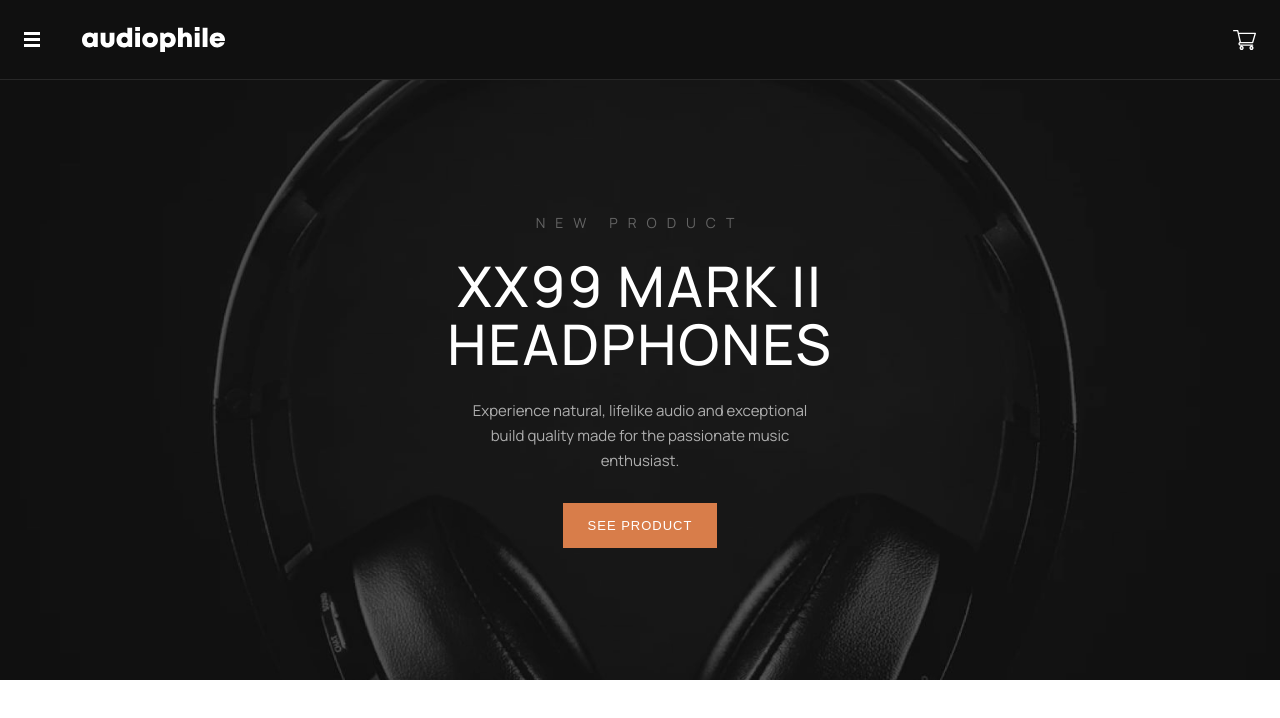
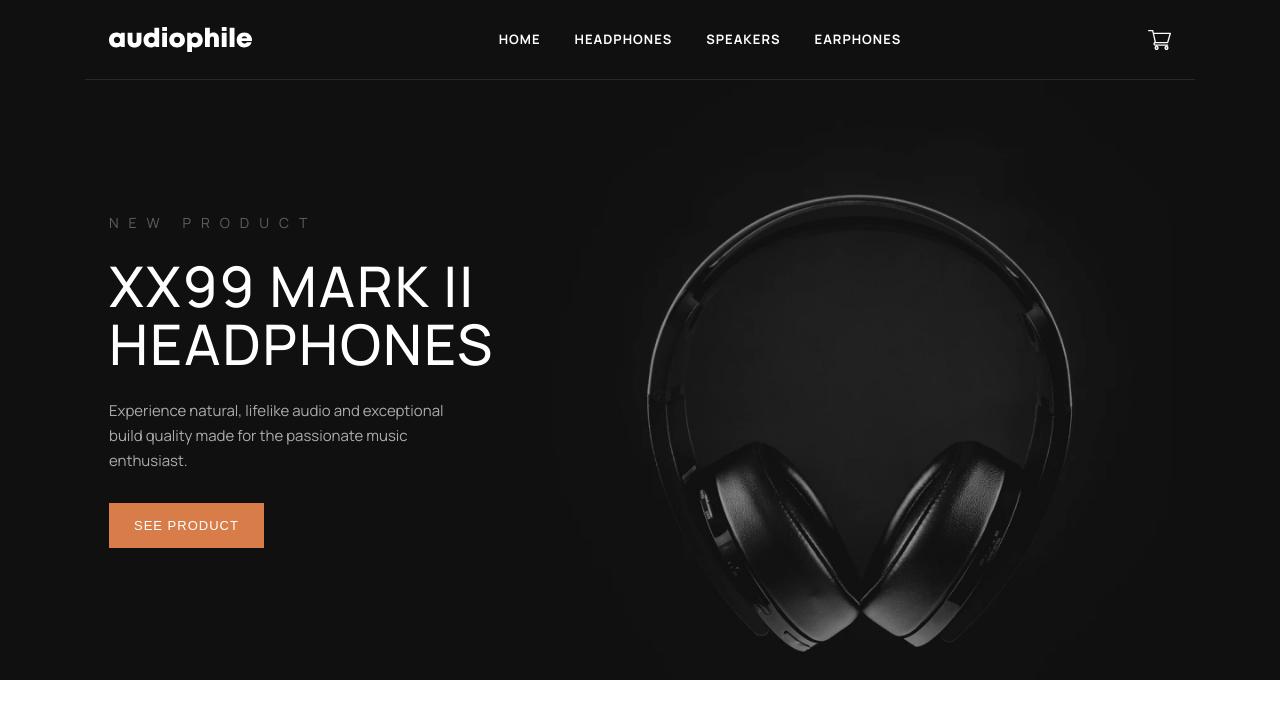
Before and after one commit to jeramiahgcoffey/next-ecommerce, a Next.js app: page / in a window 1280 px wide. Shown: the top 718 px of the page. Built offline with nearby package versions, Linux system fonts and the light colour scheme.

Commit message:
style: add desktop styles to Navbar and Hero

```diff
--- a/components/layout/hero/Hero.module.scss
+++ b/components/layout/hero/Hero.module.scss
@@ -45,6 +45,13 @@
       max-width: 400px;
       margin: auto;
 
+      @include devices(desktop) {
+        text-align: left;
+        align-items: flex-start;
+        margin: 0;
+        padding-left: 24px;
+      }
+
       .overline {
         color: $neutral;
         opacity: 35%;
--- a/components/layout/hero/Hero.tsx
+++ b/components/layout/hero/Hero.tsx
@@ -1,3 +1,4 @@
+import desktopHeaderImage from '@/public/assets/home/desktop/image-hero.jpg';
 import mobileHeaderImage from '@/public/assets/home/mobile/image-header.jpg';
 import tabletHeaderImage from '@/public/assets/home/tablet/image-header.jpg';
 import styles from './Hero.module.scss';
@@ -9,17 +10,28 @@ import Image from 'next/image';
 const Hero = () => {
   const { width } = useViewport();
 
+  const headerImage = () => {
+    if (width >= 1000) {
+      return desktopHeaderImage;
+    } else if (width >= 600) {
+      return tabletHeaderImage;
+    } else {
+      return mobileHeaderImage;
+    }
+  };
+
   return (
     <div className={styles.hero}>
       <div className={styles.imageContainer}>
         <Image
           className={styles.image}
-          src={width < 600 ? mobileHeaderImage : tabletHeaderImage}
+          src={headerImage()}
           alt="Featured headphones"
           fill
         />
       </div>
       <div className={styles.overlay}>
+        <div style={{ maxWidth: '1110px', margin: 'auto', height: '100%' }}>
           <div className={styles.textContainer}>
             <div className={`overline ${styles.overline}`}>new product</div>
             {width < 600 ? (
@@ -35,6 +47,7 @@ const Hero = () => {
           </div>
         </div>
       </div>
+    </div>
   );
 };
 
--- a/components/layout/navbar/Navbar.module.scss
+++ b/components/layout/navbar/Navbar.module.scss
@@ -1,9 +1,9 @@
 @import 'styles/variables';
+@import 'styles/mixins';
 
 .nav {
   background-color: $dark;
   height: 80px;
-  border-bottom: 1px solid rgba($color: #fff, $alpha: 0.1);
 }
 
 .container {
@@ -11,7 +11,10 @@
   align-items: center;
   justify-content: space-between;
   height: 100%;
+  max-width: 1110px;
+  margin: auto;
   padding: 24px;
+  border-bottom: 1px solid rgba($color: #fff, $alpha: 0.1);
 
   .leftContainer {
     display: flex;
@@ -19,8 +22,15 @@
     justify-content: center;
     gap: 42px;
   }
+
+  .linkContainer {
+    display: flex;
+    gap: 34px;
+
+    a {
+      color: white;
+      text-decoration: inherit;
+      cursor: inherit;
+    }
+  }
 }
-
-.grow {
-  flex-grow: 1;
-}
--- a/components/layout/navbar/Navbar.tsx
+++ b/components/layout/navbar/Navbar.tsx
@@ -5,14 +5,37 @@ import useViewport from '@/hooks/useViewport';
 import hamburger from '@/public//assets/shared/tablet/icon-hamburger.svg';
 import cart from '@/public/assets/shared/desktop/icon-cart.svg';
 import logo from '@/public/assets/shared/desktop/logo.svg';
+import Link from 'next/link';
 
 interface INavbarProps {}
 
 const Navbar = () => {
   const { width } = useViewport();
 
-  const navItems =
-    width > 600 ? (
+  const navItems = () => {
+    if (width >= 1000) {
+      return (
+        <>
+          <Image src={logo} alt="Logo" />
+          <div className={styles.linkContainer}>
+            <Link href={'/'}>
+              <p className="subtitle">Home</p>
+            </Link>
+            <Link href={'/'}>
+              <p className="subtitle">Headphones</p>
+            </Link>
+            <Link href={'/'}>
+              <p className="subtitle">Speakers</p>
+            </Link>
+            <Link href={'/'}>
+              <p className="subtitle">Earphones</p>
+            </Link>
+          </div>
+          <Image src={cart} alt="Shopping cart icon" />
+        </>
+      );
+    } else if (width >= 600) {
+      return (
         <>
           <div className={styles.leftContainer}>
             <Image src={hamburger} id="hamburger" alt="Hamburger icon" />
@@ -20,17 +43,21 @@ const Navbar = () => {
           </div>
           <Image src={cart} alt="Shopping cart icon" />
         </>
-    ) : (
+      );
+    } else {
+      return (
         <>
           <Image src={hamburger} alt="Hamburger icon" />
           <Image src={logo} alt="Logo" />
           <Image src={cart} alt="Shopping cart icon" />
         </>
       );
+    }
+  };
 
   return (
     <nav className={styles.nav}>
-      <div className={styles.container}>{navItems}</div>
+      <div className={styles.container}>{navItems()}</div>
     </nav>
   );
 };
--- a/contexts/viewportContext.tsx
+++ b/contexts/viewportContext.tsx
@@ -6,13 +6,11 @@ interface IViewportContext {
 }
 
 export const viewportContext = createContext<IViewportContext>({
-  width: typeof window !== 'undefined' ? window?.innerWidth : 0,
+  width: 0,
 });
 
 const ViewportProvider = ({ children }: { children: ReactElement }) => {
-  const currentWidth = typeof window !== 'undefined' ? window.innerWidth : 0;
-
-  const [width, setWidth] = useState(currentWidth);
+  const [width, setWidth] = useState(0);
 
   const handleResize = (width: number) => {
     setWidth(width);
@@ -24,6 +22,7 @@ const ViewportProvider = ({ children }: { children: ReactElement }) => {
         'resize',
         throttle(() => handleResize(window.innerWidth), 300)
       );
+      handleResize(window.innerWidth);
       return () =>
         window.removeEventListener('resize', () =>
           handleResize(window.innerWidth)
--- a/pages/_app.tsx
+++ b/pages/_app.tsx
@@ -7,7 +7,7 @@ const manrope = Manrope({ subsets: ['latin'] });
 
 export default function App({ Component, pageProps }: AppProps) {
   return (
-    <div className={manrope.className}>
+    <div className={`app ${manrope.className}`}>
       <ViewportProvider>
         <Component {...pageProps} />
       </ViewportProvider>
--- a/styles/_mixins.scss
+++ b/styles/_mixins.scss
@@ -1,6 +1,6 @@
 @mixin devices($breakpoint) {
   @if $breakpoint == desktop {
-    @media only screen and (min-width: 900px) {
+    @media only screen and (min-width: 1000px) {
       @content;
     }
   }
--- a/styles/globals.scss
+++ b/styles/globals.scss
@@ -4,8 +4,7 @@
   box-sizing: border-box;
 }
 
-*,
-html {
+* {
   margin: 0;
   padding: 0;
 }
```
Lines whose indentation alone changed are shown as unchanged.
